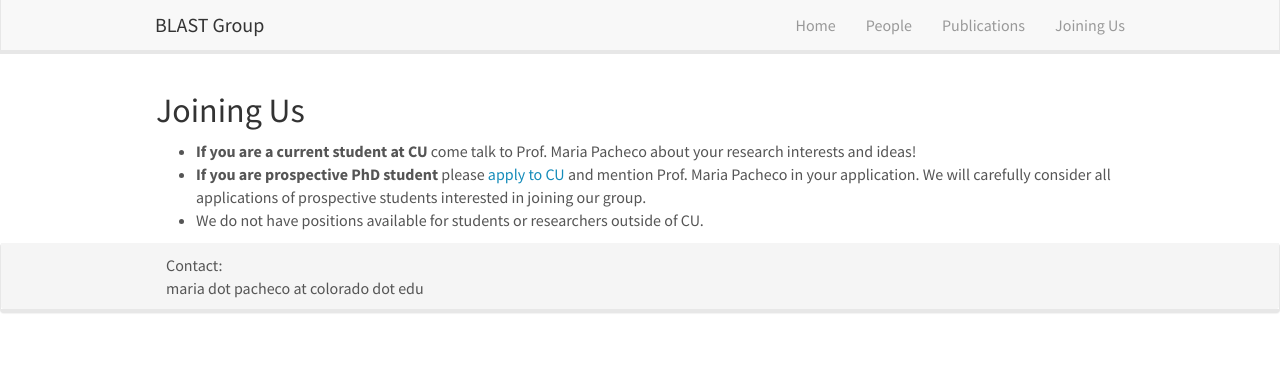
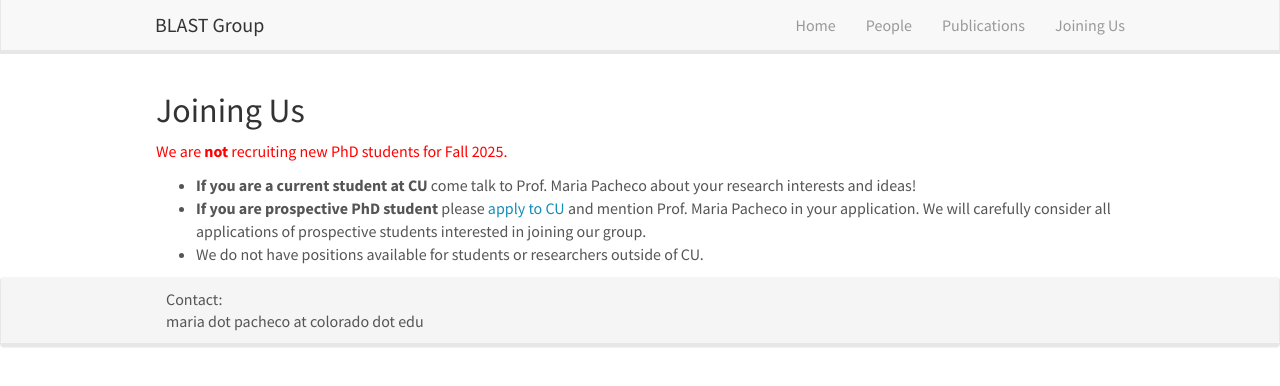
Before and after one commit to blast-cu/blast-cu.github.io, a Jekyll site: the page built from _pages/joining.md, in a window 1280 px wide. Shown: the top 386 px of the page. Built offline with Jekyll 4.4.1, drawn with Linux system fonts in a browser that asks for light colours; nearby versions of some CDN libraries.

Commit message:
Update joining.md

```diff
--- a/_pages/joining.md
+++ b/_pages/joining.md
@@ -8,6 +8,8 @@ permalink: /joining/
 
 ## Joining Us
 
+<span style="color:red">We are **not** recruiting new PhD students for Fall 2025.</span>
+
 - **If you are a current student at CU** come talk to Prof. Maria Pacheco about your research interests and ideas!
 - **If you are prospective PhD student** please [apply to CU](https://www.colorado.edu/cs/admissions/graduate-admissions/how-apply) and mention Prof. Maria Pacheco in your application. We will carefully consider all applications of prospective students interested in joining our group.
 - We do not have positions available for students or researchers outside of CU.
```
